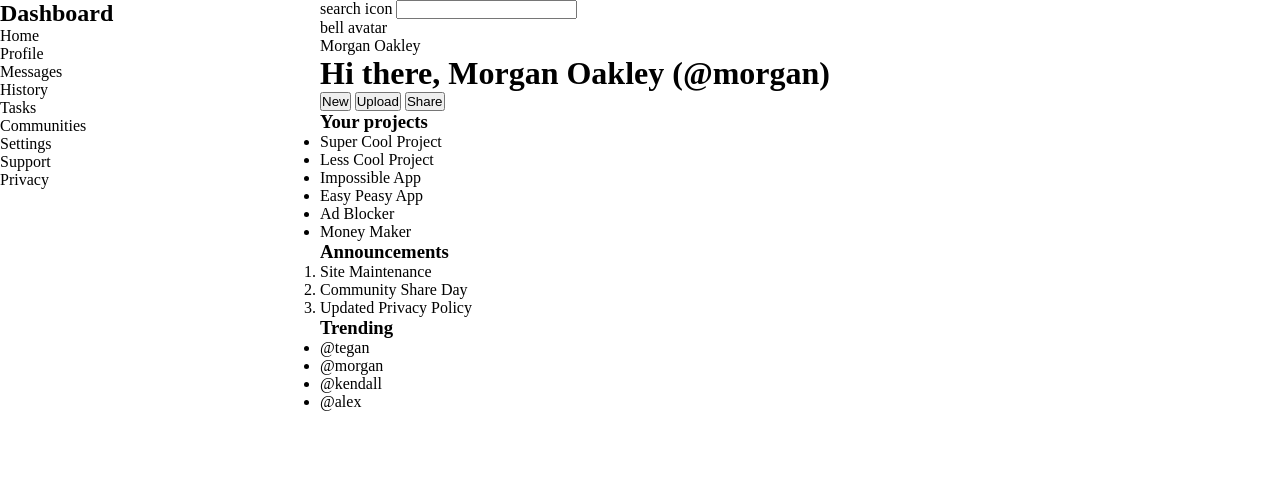
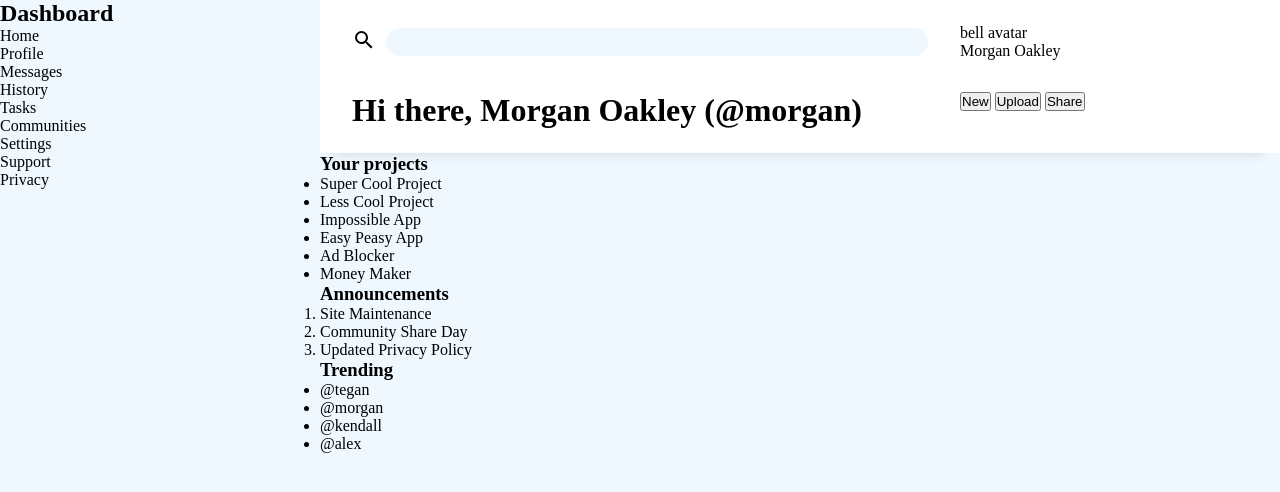
Before and after one commit to Akherousin/odin-admin-dashboard, a plain HTML site: page index.html in a window 1280 px wide. Drawn offline with Linux system fonts and the light colour scheme.

Commit message:
add header styling: add styles to searchbar section

```diff
--- a/index.html
+++ b/index.html
@@ -10,17 +10,29 @@
   </head>
   <body>
     <header class="header">
-      <div class="header-search">
-        <label for="seach">search icon</label>
-        <input type="search" name="search" id="search" />
+      <div class="header-search-bar">
+        <label class="search-icon" for="search">
+          <svg style="width: 24px; height: 24px" viewBox="0 0 24 24">
+            <path
+              fill="currentColor"
+              d="M9.5,3A6.5,6.5 0 0,1 16,9.5C16,11.11 15.41,12.59 14.44,13.73L14.71,14H15.5L20.5,19L19,20.5L14,15.5V14.71L13.73,14.44C12.59,15.41 11.11,16 9.5,16A6.5,6.5 0 0,1 3,9.5A6.5,6.5 0 0,1 9.5,3M9.5,5C7,5 5,7 5,9.5C5,12 7,14 9.5,14C12,14 14,12 14,9.5C14,7 12,5 9.5,5Z"
+            />
+          </svg>
+        </label>
+        <input class="search-input" type="search" name="search" id="search" />
       </div>
-      <div class="header-account">
+
+      <div class="header-user-info">
         <span>bell</span>
         <span>avatar</span>
         <p>Morgan Oakley</p>
       </div>
 
-      <h1><span>Hi there,</span> Morgan Oakley (@morgan)</h1>
+      <div class="header-greeting">
+        <h1 class="heading-primary">
+          <span>Hi there,</span> Morgan Oakley (@morgan)
+        </h1>
+      </div>
 
       <div class="header-btns">
         <button class="header-btn">New</button>
--- a/style.css
+++ b/style.css
@@ -4,6 +4,16 @@
   margin: 0;
   padding: 0;
   box-sizing: border-box;
+}
+
+:root {
+  --color-primary: blue;
+  --color-headings: black;
+  --color-general-text: #999;
+  --color-secondary: white;
+  --color-tertiary: aliceblue;
+
+  --shadow-small: -1px 17px 10px -15px rgba(0, 0, 0, 0.1);
 }
 
 html {
@@ -18,10 +28,33 @@ body {
   grid-template-areas:
     "aside header header"
     "aside main main";
+
+  background-color: var(--color-tertiary);
 }
 
 .header {
   grid-area: header;
+  display: grid;
+  gap: 3.2rem;
+  grid-template-columns: 2fr 1fr;
+  grid-template-rows: auto 1fr;
+  background-color: var(--color-secondary);
+  padding: 2.4rem 3.2rem;
+  box-shadow: var(--shadow-small);
+}
+
+.header-search-bar {
+  display: grid;
+  grid-template-columns: auto 1fr;
+  place-content: center;
+  gap: 1rem;
+}
+
+.search-input {
+  appearance: none;
+  background-color: var(--color-tertiary);
+  border: none;
+  border-radius: 100rem;
 }
 
 .side-menu {
```
